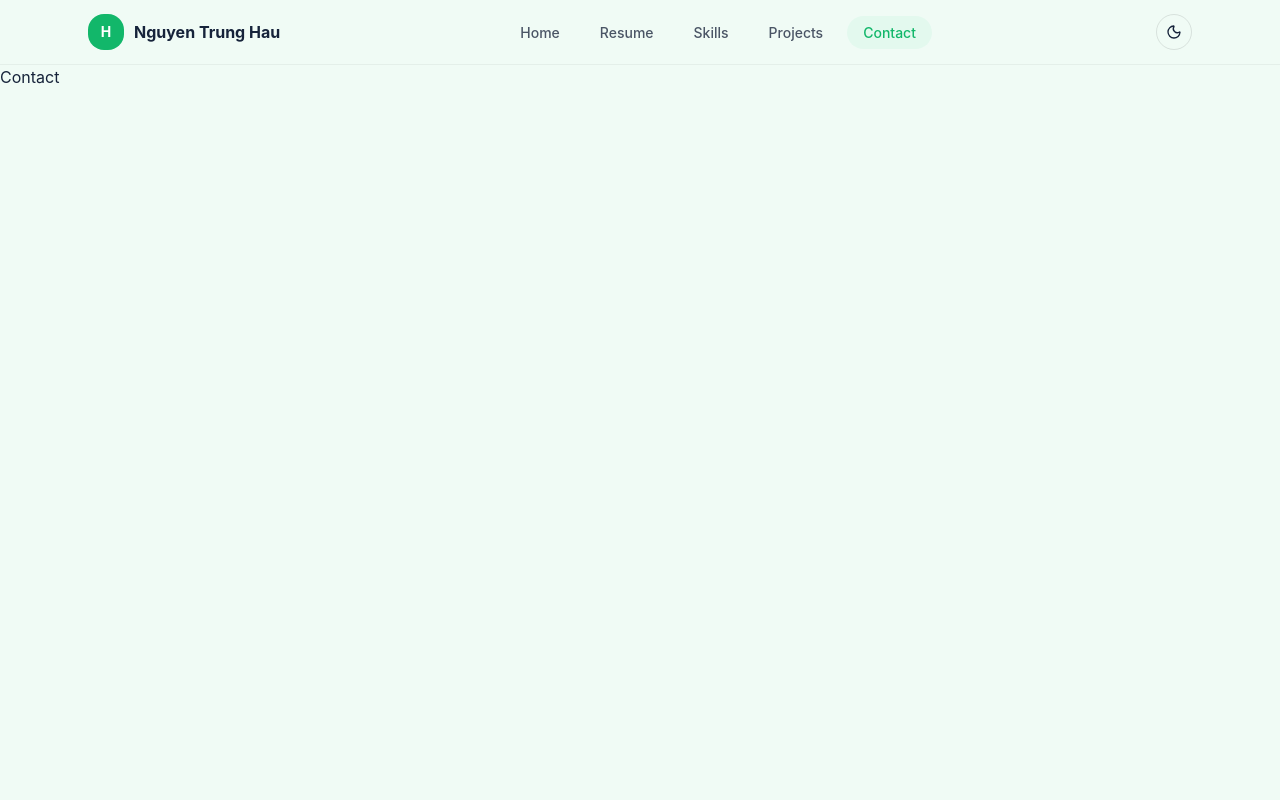
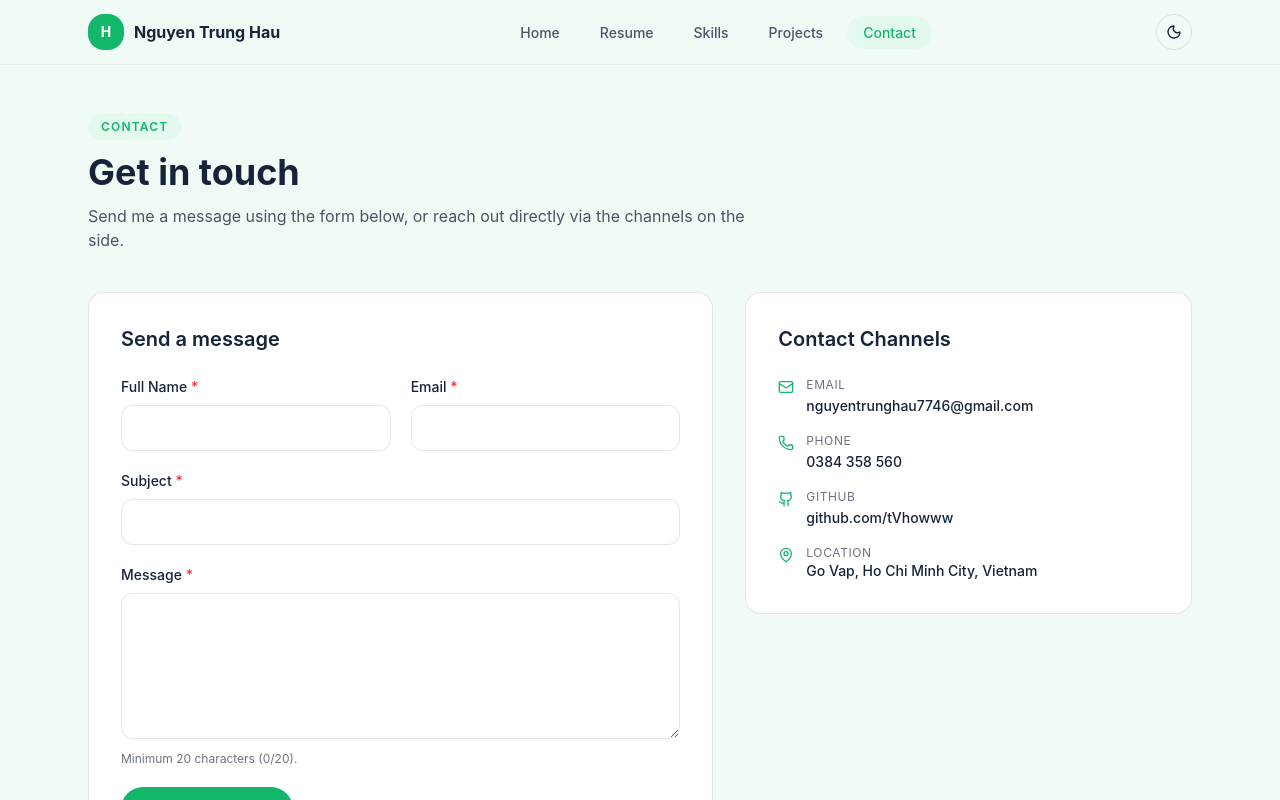
Before and after one commit to tVhowww/hau-portfolio, a React (Vite) app: page /contact in a window 1280 px wide. Shown: the top 800 px of the page. Built offline with nearby package versions, Linux system fonts and the light colour scheme.

Commit message:
feat: implement contact page with form validation

```diff
--- a/src/pages/Contact.tsx
+++ b/src/pages/Contact.tsx
@@ -1,7 +1,224 @@
-import React from "react";
+import { useState, type FormEvent } from "react";
+import { CheckCircle2, Loader2, Mail, MapPin, Phone, Send } from "lucide-react";
+import { PageHeader } from "../components/PageHeader";
+import { profile } from "../data/profile";
+import { GithubIcon } from "../components/icons/GithubIcon";
+
+type Fields = { name: string; email: string; subject: string; message: string };
+type Errors = Partial<Record<keyof Fields, string>>;
+
+const emptyForm: Fields = { name: "", email: "", subject: "", message: "" };
+
+function validate(values: Fields): Errors {
+  const errors: Errors = {};
+  if (!values.name.trim()) errors.name = "Please enter your full name.";
+  if (!values.email.trim()) errors.email = "Please enter your email.";
+  else if (!/^[^\s@]+@[^\s@]+\.[^\s@]{2,}$/.test(values.email.trim()))
+    errors.email = "Invalid email format.";
+  if (!values.subject.trim()) errors.subject = "Please enter a subject.";
+  if (!values.message.trim()) errors.message = "Please enter your message.";
+  else if (values.message.trim().length < 20)
+    errors.message = "Message must be at least 20 characters.";
+  return errors;
+}
 
 const Contact = () => {
-  return <div>Contact</div>;
+  const [values, setValues] = useState<Fields>(emptyForm);
+  const [errors, setErrors] = useState<Errors>({});
+  const [status, setStatus] = useState<"idle" | "loading" | "success">("idle");
+
+  const update = (key: keyof Fields) => (e: { target: { value: string } }) => {
+    setValues((prev) => ({ ...prev, [key]: e.target.value }));
+    setErrors((prev) => ({ ...prev, [key]: undefined }));
+    if (status === "success") setStatus("idle");
+  };
+
+  const onSubmit = (e: FormEvent<HTMLFormElement>) => {
+    e.preventDefault();
+    const nextErrors = validate(values);
+    setErrors(nextErrors);
+    if (Object.keys(nextErrors).length > 0) return;
+
+    setStatus("loading");
+    window.setTimeout(() => {
+      setStatus("success");
+      setValues(emptyForm);
+    }, 1500);
+  };
+
+  const channels = [
+    { icon: Mail, label: "Email", value: profile.email, href: `mailto:${profile.email}` },
+    { icon: Phone, label: "Phone", value: profile.phone, href: `tel:${profile.phone.replace(/\s/g, "")}` },
+    { icon: GithubIcon, label: "GitHub", value: profile.github, href: profile.githubUrl },
+    { icon: MapPin, label: "Location", value: profile.location, href: null },
+  ];
+
+  const fieldClass = (hasError: boolean) =>
+    `w-full rounded-xl border bg-white px-4 py-3 text-sm text-brand-dark outline-none transition-colors focus:border-brand-green ${hasError ? "border-red-500" : "border-black/10"
+    }`;
+
+  return (
+    <div className="mx-auto max-w-6xl px-4 py-12 sm:px-6">
+      <PageHeader
+        eyebrow="Contact"
+        title="Get in touch"
+        description="Send me a message using the form below, or reach out directly via the channels on the side."
+      />
+
+      <div className="grid gap-8 lg:grid-cols-[minmax(0,1.4fr)_minmax(0,1fr)]">
+        <section aria-labelledby="contact-form-title" className="rounded-2xl border border-black/10 bg-white p-6 sm:p-8">
+          <h2 id="contact-form-title" className="mb-6 text-xl font-semibold text-brand-dark">
+            Send a message
+          </h2>
+
+          <form onSubmit={onSubmit} noValidate className="space-y-5">
+            <div className="grid gap-5 sm:grid-cols-2">
+              <div>
+                <label htmlFor="name" className="mb-2 block text-sm font-medium text-brand-dark">
+                  Full Name <span className="text-red-500">*</span>
+                </label>
+                <input
+                  id="name"
+                  name="name"
+                  type="text"
+                  value={values.name}
+                  onChange={update("name")}
+                  aria-invalid={Boolean(errors.name)}
+                  aria-describedby={errors.name ? "name-error" : undefined}
+                  className={fieldClass(Boolean(errors.name))}
+                />
+                {errors.name && (
+                  <p id="name-error" role="alert" className="mt-1.5 text-xs text-red-500">
+                    {errors.name}
+                  </p>
+                )}
+              </div>
+
+              <div>
+                <label htmlFor="email" className="mb-2 block text-sm font-medium text-brand-dark">
+                  Email <span className="text-red-500">*</span>
+                </label>
+                <input
+                  id="email"
+                  name="email"
+                  type="email"
+                  value={values.email}
+                  onChange={update("email")}
+                  aria-invalid={Boolean(errors.email)}
+                  aria-describedby={errors.email ? "email-error" : undefined}
+                  className={fieldClass(Boolean(errors.email))}
+                />
+                {errors.email && (
+                  <p id="email-error" role="alert" className="mt-1.5 text-xs text-red-500">
+                    {errors.email}
+                  </p>
+                )}
+              </div>
+            </div>
+
+            <div>
+              <label htmlFor="subject" className="mb-2 block text-sm font-medium text-brand-dark">
+                Subject <span className="text-red-500">*</span>
+              </label>
+              <input
+                id="subject"
+                name="subject"
+                type="text"
+                value={values.subject}
+                onChange={update("subject")}
+                aria-invalid={Boolean(errors.subject)}
+                aria-describedby={errors.subject ? "subject-error" : undefined}
+                className={fieldClass(Boolean(errors.subject))}
+              />
+              {errors.subject && (
+                <p id="subject-error" role="alert" className="mt-1.5 text-xs text-red-500">
+                  {errors.subject}
+                </p>
+              )}
+            </div>
+
+            <div>
+              <label htmlFor="message" className="mb-2 block text-sm font-medium text-brand-dark">
+                Message <span className="text-red-500">*</span>
+              </label>
+              <textarea
+                id="message"
+                name="message"
+                rows={6}
+                value={values.message}
+                onChange={update("message")}
+                aria-invalid={Boolean(errors.message)}
+                aria-describedby={errors.message ? "message-error" : "message-hint"}
+                className={fieldClass(Boolean(errors.message))}
+              />
+              {errors.message ? (
+                <p id="message-error" role="alert" className="mt-1.5 text-xs text-red-500">
+                  {errors.message}
+                </p>
+              ) : (
+                <p id="message-hint" className="mt-1.5 text-xs text-gray-500">
+                  Minimum 20 characters ({values.message.trim().length}/20).
+                </p>
+              )}
+            </div>
+
+            <button
+              type="submit"
+              disabled={status === "loading"}
+              className="inline-flex items-center gap-2 rounded-full bg-brand-green px-6 py-3 text-sm font-semibold text-white transition-opacity disabled:cursor-not-allowed disabled:opacity-60 focus:outline-none focus-visible:ring-2 focus-visible:ring-brand-green hover:opacity-90"
+            >
+              {status === "loading" ? (
+                <>
+                  <Loader2 className="h-4 w-4 animate-spin" aria-hidden="true" /> Sending...
+                </>
+              ) : (
+                <>
+                  <Send className="h-4 w-4" aria-hidden="true" /> Send message
+                </>
+              )}
+            </button>
+
+            <div aria-live="polite" className="mt-4 min-h-10">
+              {status === "success" && (
+                <div className="inline-flex items-center gap-2 rounded-xl border border-brand-green/20 bg-brand-green-light px-4 py-2.5 text-sm text-brand-green">
+                  <CheckCircle2 className="h-4 w-4 shrink-0" aria-hidden="true" />
+                  <span>Thank you! Your message has been sent, I will get back to you soon.</span>
+                </div>
+              )}
+            </div>
+          </form>
+        </section>
+
+        <section aria-labelledby="channels-title" className="h-fit rounded-2xl border border-black/10 bg-white p-6 sm:p-8">
+          <h2 id="channels-title" className="mb-6 text-xl font-semibold text-brand-dark">
+            Contact Channels
+          </h2>
+          <ul className="space-y-4">
+            {channels.map(({ icon: Icon, label, value, href }) => (
+              <li key={label} className="flex items-start gap-3">
+                <Icon className="mt-0.5 h-4 w-4 shrink-0 text-brand-green" aria-hidden="true" />
+                <div className="min-w-0">
+                  <p className="text-xs uppercase tracking-wider text-gray-500">{label}</p>
+                  {href ? (
+                    <a
+                      href={href}
+                      target={href.startsWith("http") ? "_blank" : undefined}
+                      rel="noreferrer"
+                      className="break-words text-sm font-medium text-brand-dark hover:text-brand-green transition-colors"
+                    >
+                      {value}
+                    </a>
+                  ) : (
+                    <p className="text-sm font-medium text-brand-dark">{value}</p>
+                  )}
+                </div>
+              </li>
+            ))}
+          </ul>
+        </section>
+      </div>
+    </div>
+  );
 };
 
 export default Contact;
```
